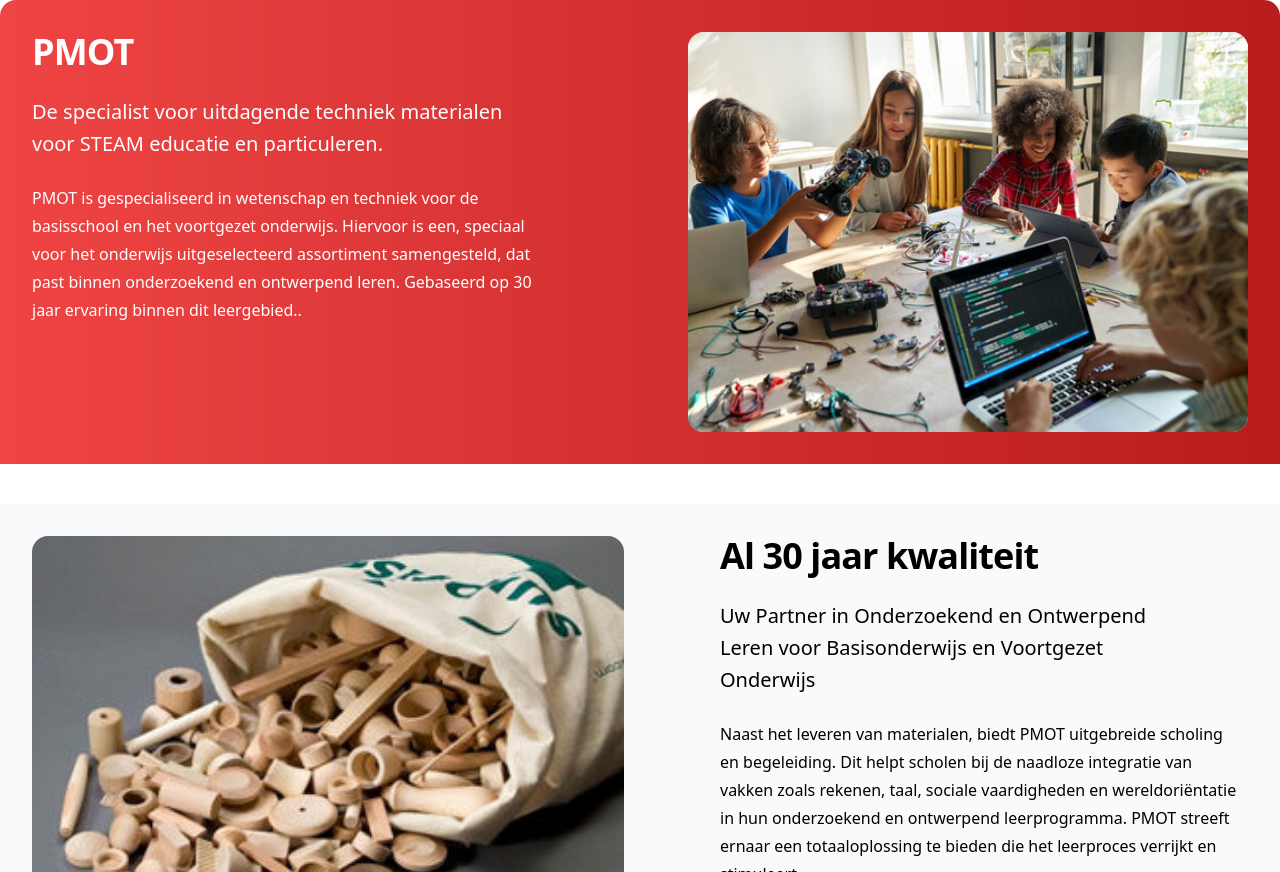
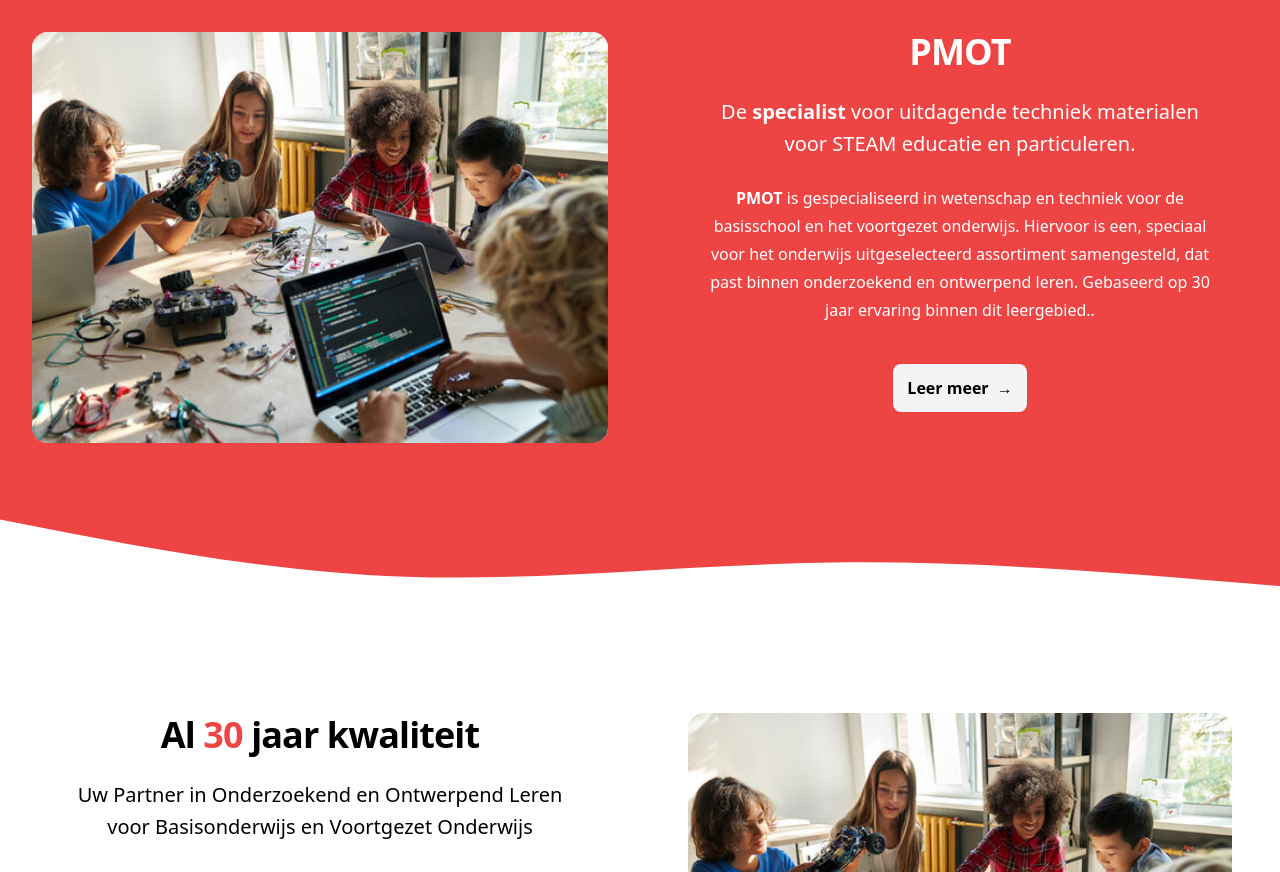
Before and after one commit to MilanNuis/Single-Page-application, a PHP site: page / in a window 1280 px wide. Shown: the part 80-952 px from the top of the page. Run offline with PHP 8.4, Linux system fonts and the light colour scheme; style sheets or scripts are compiled from the project's sources.

Commit message:
home page rebuild

```diff
--- a/resources/views/home.view.php
+++ b/resources/views/home.view.php
@@ -1,43 +1,67 @@
-<div class="overflow-hidden bg-gradient-to-r from-red-500 to-red-700 py-8 w-full rounded-t-2xl">
-    <div class="mx-auto max-w-7xl px-6 lg:flex lg:px-8">
-        <div class="mx-auto grid max-w-2xl grid-cols-1 gap-x-12 gap-y-16 lg:mx-0 lg:min-w-full lg:max-w-none lg:flex-none lg:gap-y-8">
-            <div class="lg:col-end-1 lg:w-full lg:max-w-lg lg:pb-8">
-                <h2 class="text-3xl font-bold tracking-tight text-white sm:text-4xl">PMOT</h2>
-                <p class="mt-6 text-xl leading-8 text-white">De specialist voor uitdagende techniek materialen voor STEAM educatie en particuleren.</p>
-                <p class="mt-6 text-base leading-7 text-white">PMOT is gespecialiseerd in wetenschap en techniek voor de basisschool en het voortgezet onderwijs. Hiervoor is een, speciaal voor het onderwijs uitgeselecteerd assortiment samengesteld, dat past binnen onderzoekend en ontwerpend leren. Gebaseerd op 30 jaar ervaring binnen dit leergebied..</p>
+
+<div class="bg-gradient-to-r from-red-500 to-red-500 "> <!-- rounded-2xl mx-4 -->
+    <div class="grid grid-cols-1 lg:grid-cols-2">
+        <div class="flex justify-center p-8">
+            <img class="aspect-[7/5] w-full max-w-none rounded-2xl bg-gray-50 object-cover" src="resources/img/hero_img.png" alt="Hero img">
         </div>
 
-            <div class="flex flex-wrap items-start justify-end gap-6 sm:gap-8 lg:contents shadow">
-                <div class="w-0 flex-auto lg:ml-auto lg:w-auto lg:flex-none lg:self-end">
-                    <img src="resources/img/hero_img.png" alt="" class="aspect-[7/5] w-[35rem] max-w-none rounded-2xl bg-gray-50 object-cover">
+        <div class="mx-2 lg:mx-0 mb-2 lg:mb-0 flex justify-center items-center text-center">
+            <div class="lg:w-full lg:max-w-lg lg:pb-8">
+                <h2 class="text-3xl font-bold tracking-tight text-white sm:text-4xl">PMOT</h2>
+                <p class="mt-6 text-xl leading-8 text-white">De <span class="font-bold">specialist</span> voor uitdagende techniek materialen voor STEAM educatie en particuleren.</p>
+                <p class="mt-6 text-base leading-7 text-white"><span class="font-bold">PMOT</span> is gespecialiseerd in wetenschap en techniek voor de basisschool en het voortgezet onderwijs. Hiervoor is een, speciaal voor het onderwijs uitgeselecteerd assortiment samengesteld, dat past binnen onderzoekend en ontwerpend leren. Gebaseerd op 30 jaar ervaring binnen dit leergebied..</p>
+                <div class="mt-10 items-center justify-center flex">
+                         <a
+                            href="/?page=aboutUs"
+                            class="overflow-hidden group relative rounded-lg capitalized font-bold whitespace-nowrap backdrop-blur duration-300 after:w-4 after:h-[200%] after:bg-gray-400/20 after:absolute after:rotate-45 after:right-[calc(100%+3rem)] after:bottom-[-20px] hover:after:right-[-3rem] hover:after:duration-300 text-black hover:text-black/75 bg-gray-100 hover:bg-gray-100/80 hover:text-gray-200 px-3.5 py-[12px] flex gap-x-2 items-center"
+                        >
+                        Leer meer <span aria-hidden="true">&rarr;</span>
+                        </a>
                 </div>
             </div>
         </div>
     </div>
 </div>
-<div class="bg-slate-50 mt-10 overflow-hidden py-8 w-full">
-    <div class="mx-auto max-w-7xl px-6 lg:flex lg:px-8 mb-10">
-        <div class="mx-auto grid max-w-2xl grid-cols-1 gap-x-12 gap-y-16 lg:mx-0 lg:min-w-full lg:max-w-none lg:flex-none lg:gap-y-8">
-            <div class="lg:col-end-1 lg:w-full lg:max-w-lg lg:pb-8">
-                <div class="w-0 flex-auto lg:ml-auto lg:w-auto lg:flex-none lg:self-end">
-                    <img src="resources/img/surprise-1-300x228.png" alt="" class="aspect-[7/5] w-[37rem] max-w-none rounded-2xl bg-gray-50 object-cover">
+
+<svg width="100%" height="100%" id="svg" viewBox="0 0 1440 195" class="text-red-500 transition duration-300 ease-in-out delay-150">
+    <path d="M 0,200 L 0,75 C 170.13333333333333,89.4 340.26666666666665,103.8 505,101.5 C 669.7333333333333,99.2 829.0666666666666,80.2 984,85.5 C 1138.9333333333334,90.8 1289.4666666666667,120.4 1440,150 L 1440,200 L 0,200 Z" stroke="none" stroke-width="0" fill="currentColor" fill-opacity="1" class="transition-all duration-300 ease-in-out delay-150 path-0" transform="rotate(-180 720 100)"></path>
+</svg>
+
+
+<div class="mx-4 mt-8">
+    <div class="grid grid-cols-1 lg:grid-cols-2 gap-8">
+        <div class="flex justify-center items-center mt-8 text-center">
+            <div class="lg:col-end-1 lg:w-full lg:max-w-lg lg:pb-2">
+            <h2 class="text-3xl font-bold tracking-tight text-black sm:text-4xl">Al <span class="text-red-500 font-bold">30</span> jaar kwaliteit</h2>
+            <p class="mt-6 text-xl leading-8 text-black ">Uw Partner in Onderzoekend en Ontwerpend Leren voor Basisonderwijs en Voortgezet Onderwijs</p>
+            <p class="mt-6 text-base leading-7 text-black">Naast het leveren van materialen, biedt <span class="font-bold text-red-500">PMOT</span> uitgebreide scholing en begeleiding. Dit helpt scholen bij de naadloze integratie van vakken zoals rekenen, taal, sociale vaardigheden en wereldoriëntatie in hun onderzoekend en ontwerpend leerprogramma. <span class="text-red-500 font-bold">PMOT</span> streeft ernaar een totaaloplossing te bieden die het leerproces verrijkt en stimuleert.</p>
+            <div class="mt-10 items-center justify-center flex">
+                         <a
+                            href="/?page=shop"
+                            class="overflow-hidden group relative rounded-lg capitalized font-bold whitespace-nowrap backdrop-blur duration-300 after:w-4 after:h-[200%] after:bg-white/20 after:absolute after:rotate-45 after:right-[calc(100%+3rem)] after:bottom-[-20px] hover:after:right-[-3rem] hover:after:duration-300 text-white hover:text-white/75 bg-red-600 hover:bg-red-600/80 hover:text-red-50 px-3.5 py-[12px] flex gap-x-2 items-center"
+                        >
+                        Bekijk webshop <span aria-hidden="true">&rarr;</span>
+                        </a>
                 </div>
             </div>
-            <div class="flex flex-col ml-32">
-                <h2 class="text-3xl font-bold tracking-tight text-black sm:text-4xl">Al 30 jaar kwaliteit</h2>
-                <p class="mt-6 text-xl leading-8 text-black w-1/6">Uw Partner in Onderzoekend en Ontwerpend Leren voor Basisonderwijs en Voortgezet Onderwijs</p>
-                <p class="mt-6 text-base leading-7 text-black w-1/5">Naast het leveren van materialen, biedt PMOT uitgebreide scholing en begeleiding. Dit helpt scholen bij de naadloze integratie van vakken zoals rekenen, taal, sociale vaardigheden en wereldoriëntatie in hun onderzoekend en ontwerpend leerprogramma. PMOT streeft ernaar een totaaloplossing te bieden die het leerproces verrijkt en stimuleert.</p>
-                <div class="mt-10 flex">
-                    <a href="#" class="rounded-md bg-red-500 px-3.5 py-2.5 text-sm font-semibold text-white shadow-sm hover:bg-red-400 focus-visible:outline focus-visible:outline-2 focus-visible:outline-offset-2 focus-visible:outline-indigo-600">Bekijk webshop <span aria-hidden="true">&rarr;</span></a>
+        </div>
+            <div class="flex justify-center p-8">
+                <img class="aspect-[7/5] w-full max-w-none rounded-2xl bg-gray-50 object-cover" src="resources/img/hero_img.png" alt="Hero img">
             </div>
 
         </div>
+    <div>
+
 </div>
-    </div>
-    <h2 class="text-3xl font-bold tracking-tight text-black sm:text-4xl flex justify-center">Door ons aanbevolen producten</h2>
-    <div class="mx-auto max-w-7xl px-6 lg:flex lg:justify-between lg:px-8 pt-3 borders w-screen pb-3">
-        <div class="group relative shadow p-3 rounded">
-            <div class="aspect-h-1 aspect-w-1 w-full overflow-hidden rounded-md bg-gray-200 lg:aspect-none group-hover:opacity-75 lg:h-80">
+
+
+<div class="bg-white mt-10 py-8">
+    <h2 class="text-3xl font-bold mb-2 tracking-tight text-black sm:text-4xl flex text-center justify-center">Door <span class="mx-2 text-red-500 font-bold"> PMOT</span> aanbevolen producten</h2>
+
+    <div class="mx-auto max-w-7xl px-6 lg:px-8 pt-3 pb-3">
+        <div class="grid gap-8 sm:grid-cols-2 lg:grid-cols-3 xl:grid-cols-4">
+            <div class="group relative shadow-2 hover:scale-105 duration-200 ease-in-out shadow p-3 rounded bg-slate-100">
+                <div class="aspect-h-1 p-2 aspect-w-1 w-full overflow-hidden rounded-md bg-slate-100 lg:aspect-none group-hover:opacity-75 lg:h-80">
                     <img src="https://pmot.nl/wp-content/uploads/20180605_all.16-002-300x300.png" alt="Starterset Robotica" class="h-full w-full object-cover object-center lg:h-full lg:w-full">
                 </div>
                 <div class="mt-4 flex justify-between">
@@ -50,12 +74,12 @@
                         </h3>
                         <p class="mt-1 text-sm text-gray-500">LEGO</p>
                     </div>
-                <p class="text-sm font-medium text-gray-900">$128</p>
+                    <p class="text-sm text-gray-900 font-bold">€128</p>
                 </div>
             </div>
 
-        <div class="group relative shadow p-3 rounded">
-            <div class="aspect-h-1 aspect-w-1 w-full overflow-hidden rounded-md bg-gray-200 lg:aspect-none group-hover:opacity-75 lg:h-80">
+            <div class="group relative shadow-2 hover:scale-105 duration-200 ease-in-out shadow p-3 rounded bg-slate-100">
+                <div class="aspect-h-1 p-2 aspect-w-1 w-full overflow-hidden rounded-md bg-slate-100 lg:aspect-none group-hover:opacity-75 lg:h-80">
                     <img src="https://pmot.nl/wp-content/uploads/2016/02/minibaksteen-300x300.jpg" alt="Starterset Robotica" class="h-full w-full object-cover object-center lg:h-full lg:w-full">
                 </div>
                 <div class="mt-4 flex justify-between">
@@ -68,12 +92,12 @@
                         </h3>
                         <p class="mt-1 text-sm text-gray-500">Minibricks</p>
                     </div>
-                <p class="text-sm font-medium text-gray-900">$83</p>
+                    <p class="text-sm font-bold text-gray-900">€83</p>
                 </div>
             </div>
 
-        <div class="group relative shadow p-3 rounded">
-            <div class="aspect-h-1 aspect-w-1 w-full overflow-hidden rounded-md bg-gray-200 lg:aspect-none group-hover:opacity-75 lg:h-80">
+            <div class="group relative shadow-2 hover:scale-105 duration-200 ease-in-out shadow p-3 rounded bg-slate-100">
+                <div class="aspect-h-1 p-2 aspect-w-1 w-full overflow-hidden rounded-md bg-slate-100 lg:aspect-none group-hover:opacity-75 lg:h-80">
                     <img src="https://pmot.nl/wp-content/uploads/Mabot-1-300x300.jpg" alt="Starterset Robotica" class="h-full w-full object-cover object-center lg:h-full lg:w-full">
                 </div>
                 <div class="mt-4 flex justify-between">
@@ -86,12 +110,12 @@
                         </h3>
                         <p class="mt-1 text-sm text-gray-500">Robotica</p>
                     </div>
-                <p class="text-sm font-medium text-gray-900">$239</p>
+                    <p class="text-sm font-bold text-gray-900">€239</p>
                 </div>
             </div>
 
-        <div class="group relative shadow p-3 rounded">
-            <div class="aspect-h-1 aspect-w-1 w-full overflow-hidden rounded-md bg-gray-200 lg:aspect-none group-hover:opacity-75 lg:h-80">
+            <div class="group relative shadow-2 hover:scale-105 duration-200 ease-in-out shadow p-3 rounded bg-slate-100">
+                <div class="aspect-h-1 p-2 aspect-w-1 w-full overflow-hidden rounded-md bg-slate-100 lg:aspect-none group-hover:opacity-75 lg:h-80">
                     <img src="https://pmot.nl/wp-content/uploads/Biofeedback2-1.jpg" alt="Starterset Robotica" class="h-full w-full object-cover object-center lg:h-full lg:w-full">
                 </div>
                 <div class="mt-4 flex justify-between">
@@ -104,8 +128,9 @@
                         </h3>
                         <p class="mt-1 text-sm text-gray-500">elektronisch</p>
                     </div>
-                <p class="text-sm font-medium text-gray-900">$156</p>
+                    <p class="text-sm font-bold text-gray-900">€156</p>
                 </div>
             </div>
         </div>
     </div>
+</div>
```
Lines whose indentation alone changed are shown as unchanged.
